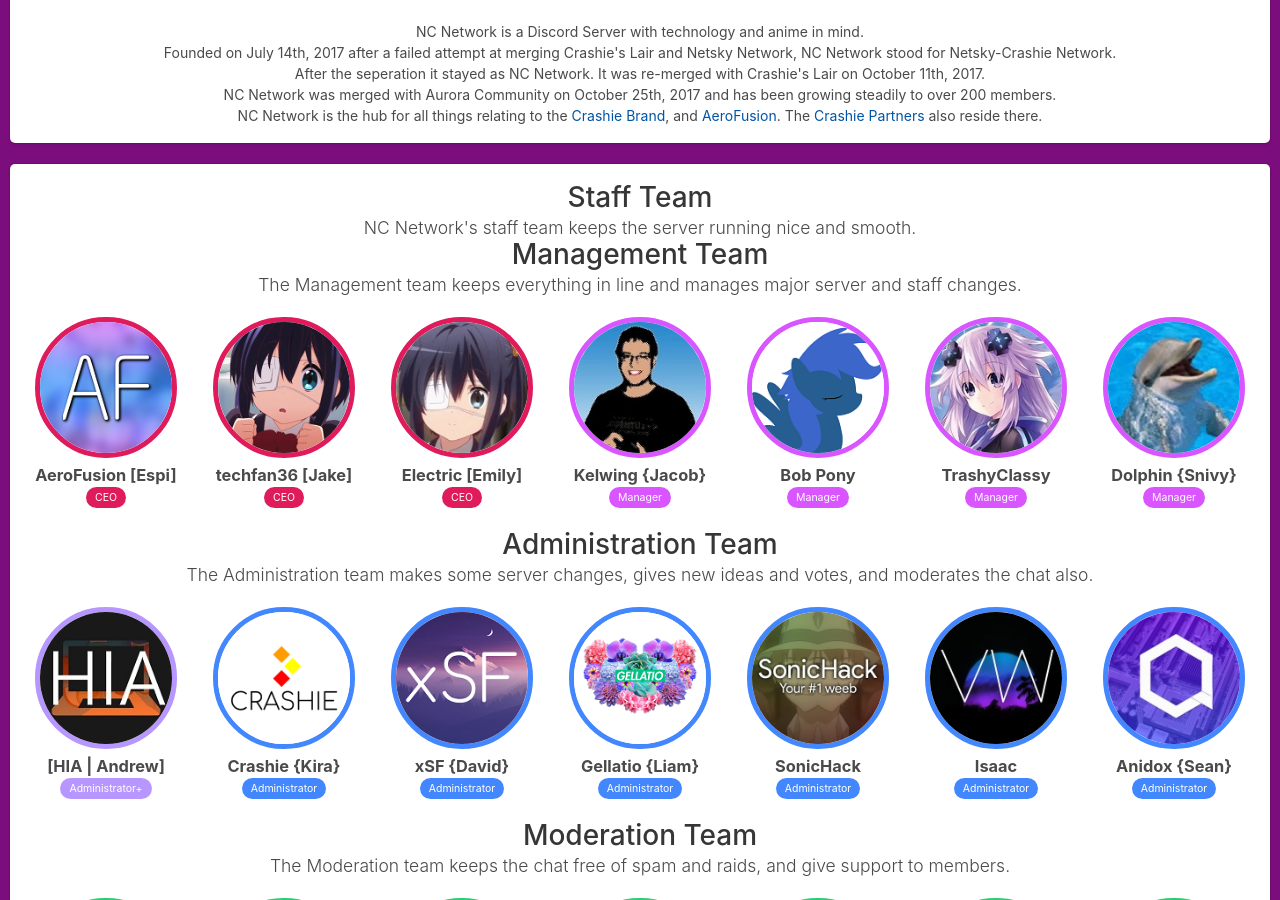
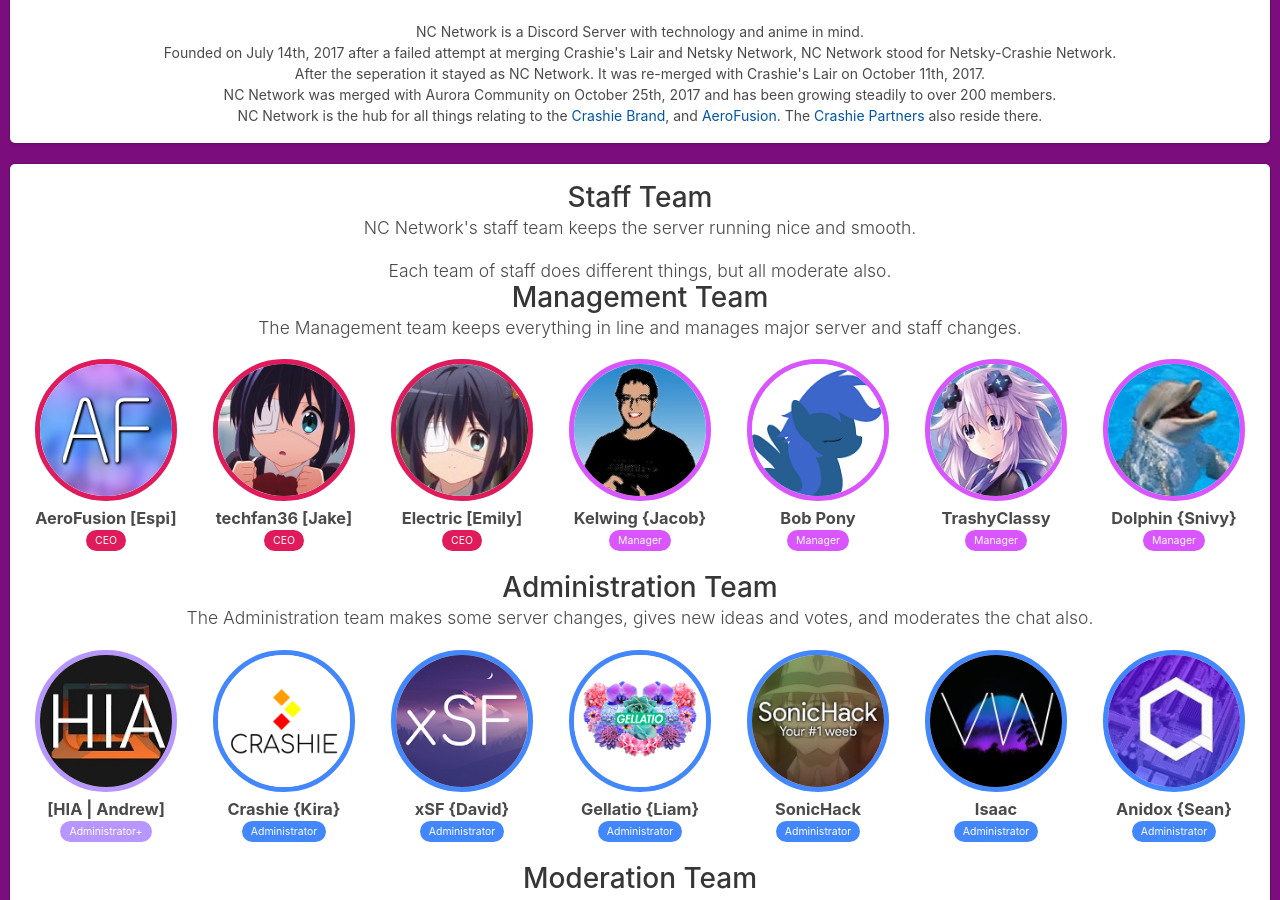
Before and after one commit to xwinbyte/NetskyWebsite, a Jekyll site: the page built from index.html, in a window 1280 px wide and 900 px high, scrolled down 660 px. Built offline with Jekyll 4.4.1, drawn with Linux system fonts in a browser that asks for light colours; nearby versions of some CDN libraries.

Commit message:
Cleaned up the code

```diff
--- a/index.html
+++ b/index.html
@@ -11,11 +11,12 @@
 				<p>Founded on July 14th, 2017 after a failed attempt at merging Crashie's Lair and Netsky Network, NC Network stood for Netsky-Crashie Network.</p>
 				<p>After the seperation it stayed as NC Network. It was re-merged with Crashie's Lair on October 11th, 2017.</p>
 				<p>NC Network was merged with Aurora Community on October 25th, 2017 and has been growing steadily to over 200 members.</p>
-			<p>NC Network is the hub for all things relating to the<a href="https://crashieblog.wordpress.com"> Crashie Brand</a>, and <a href="https://aerofusion.net/">AeroFusion</a>. The <a href="#partners">Crashie Partners</a> also reside there.</p>
+				<p>NC Network is the hub for all things relating to the <a href="https://crashieblog.wordpress.com">Crashie Brand</a>, and <a href="https://aerofusion.net/">AeroFusion</a>. The <a href="#partners">Crashie Partners</a> also reside there.</p>
 			</div>
 			<div class="box" id="staff" style="text-align: center;">
 				<h1 class="title"><strong>Staff Team</strong></h1>
 				<h2 class="subtitle">NC Network's staff team keeps the server running nice and smooth.</h2>
+				<h2 class="subtitle">Each team of staff does different things, but all moderate also.</h2>
 				<h1 class="title"><strong>Management Team</strong></h1>
 				<h2 class="subtitle">The Management team keeps everything in line and manages major server and staff changes.</h2>
 				<div class="columns">
@@ -55,7 +56,6 @@
 						<a href="https://twitter.com/hiamandrew" rel="noopener noreferrer" target="_blank"><img class="someone headadmin" src="/img/staff/andrew.jpg"></a>
 						<h3>[HIA | Andrew]</h3><span class="tag is-headadmin">Administrator+</span>
 					</div>
-
 					<div class="column">
 						<a href="https://crashieblog.wordpress.com" rel="noopener noreferrer" target="_blank"><img class="someone admin" src="/img/staff/crashie.png"></a>
 						<h3>Crashie {Kira}</h3><span class="tag is-info">Administrator</span>
@@ -127,7 +127,6 @@
 							<a href="https://therandommelon.xyz" rel="noopener noreferrer" target="_blank"><img class="someone owner" src="/img/partners/therandommelon.png"></a>
 							<h3>TheRandomMelon</h3><span class="tag is-owner">Content Creator</span>
 						</div>
-
 						<div class="column">
 							<a href="https://www.youtube.com/user/Sixtiogttg" rel="noopener noreferrer" target="_blank"><img class="someone owner" src="/img/partners/akuma.jpg"></a>
 							<h3>akuma67</h3><span class="tag is-owner">Content Creator</span>
@@ -136,7 +135,6 @@
 							<a href="https://melonz.nl" rel="noopener noreferrer" target="_blank"><img class="someone owner" src="/img/partners/melonz.png"></a>
 							<h3>Melonz</h3><span class="tag is-owner">Development Team</span>
 						</div>
-
 						<div class="column">
 							<a href="http://bread.moe/" rel="noopener noreferrer" target="_blank"><img class="someone owner" src="/img/partners/bread.png"></a>
 							<h3>Bread.moe</h3><span class="tag is-owner">Image Uploader</span>
@@ -155,7 +153,7 @@
 				<h2 class="subtitle">That sounds good. Can I join it?</h2>
 				<p>You sure can! There are a a few things you need to do first. Firstly, you must be in NC Network. You can join from the link above. Secondly, you need to read the rules/restrictions. You can read them <a href="https://pastebin.com/THwdEC4K">here.</a> After that, you can apply for a key <a href="https://goo.gl/forms/0OVTGAVSCI9q7OSi1">here.</a></p>
 				<h2 class="subtitle">I have joined. How do I set it up?</h2>
-			<p>Download the ShareX template <a href="https://github.com/ShareX/CustomUploaders/blob/master/ncnetwork.me.sxcu">here</a>.  You can go to <a href="sharexgen.html">the ShareX generator also.</a> Otherwise, open it in a text editor (such as Notepad++) and change INSERT_KEY_HERE to your key. Then just import it into ShareX.</p>
+				<p>Download the ShareX template <a href="https://github.com/ShareX/CustomUploaders/blob/master/ncnetwork.me.sxcu">here</a>. You can go to <a href="sharexgen.html">the ShareX generator also.</a> Otherwise, open it in a text editor (such as Notepad++) and change INSERT_KEY_HERE to your key. Then just import it into ShareX.</p>
 				<h2 class="subtitle">I am still having issues or there is something on the website that infringes our copyright/my privacy.</h2>
 				<p>Feel free to join our support Discord <a href="https://discord.gg/eTU7fkC">here</a> for help.</p>
 			</div>
```
Lines whose indentation alone changed are shown as unchanged.
